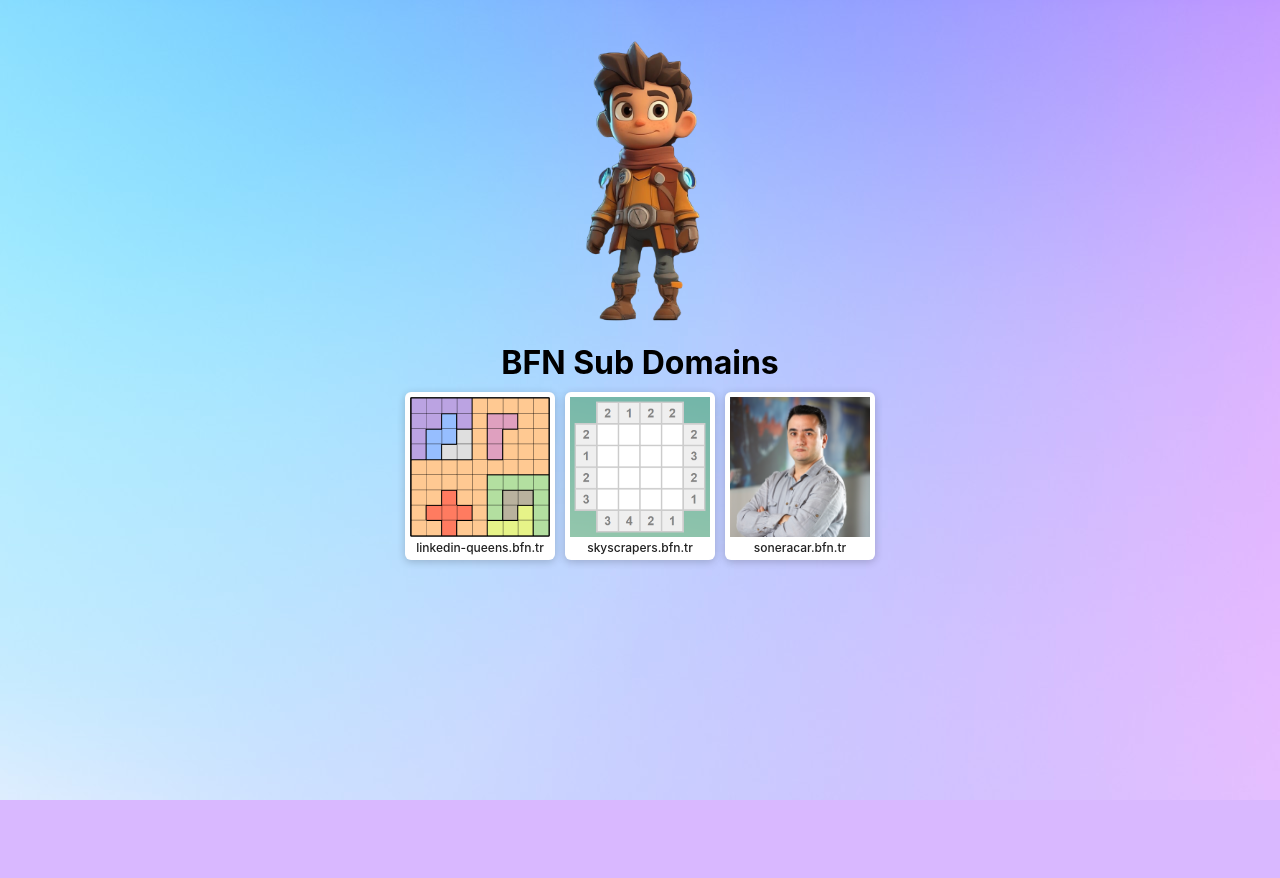
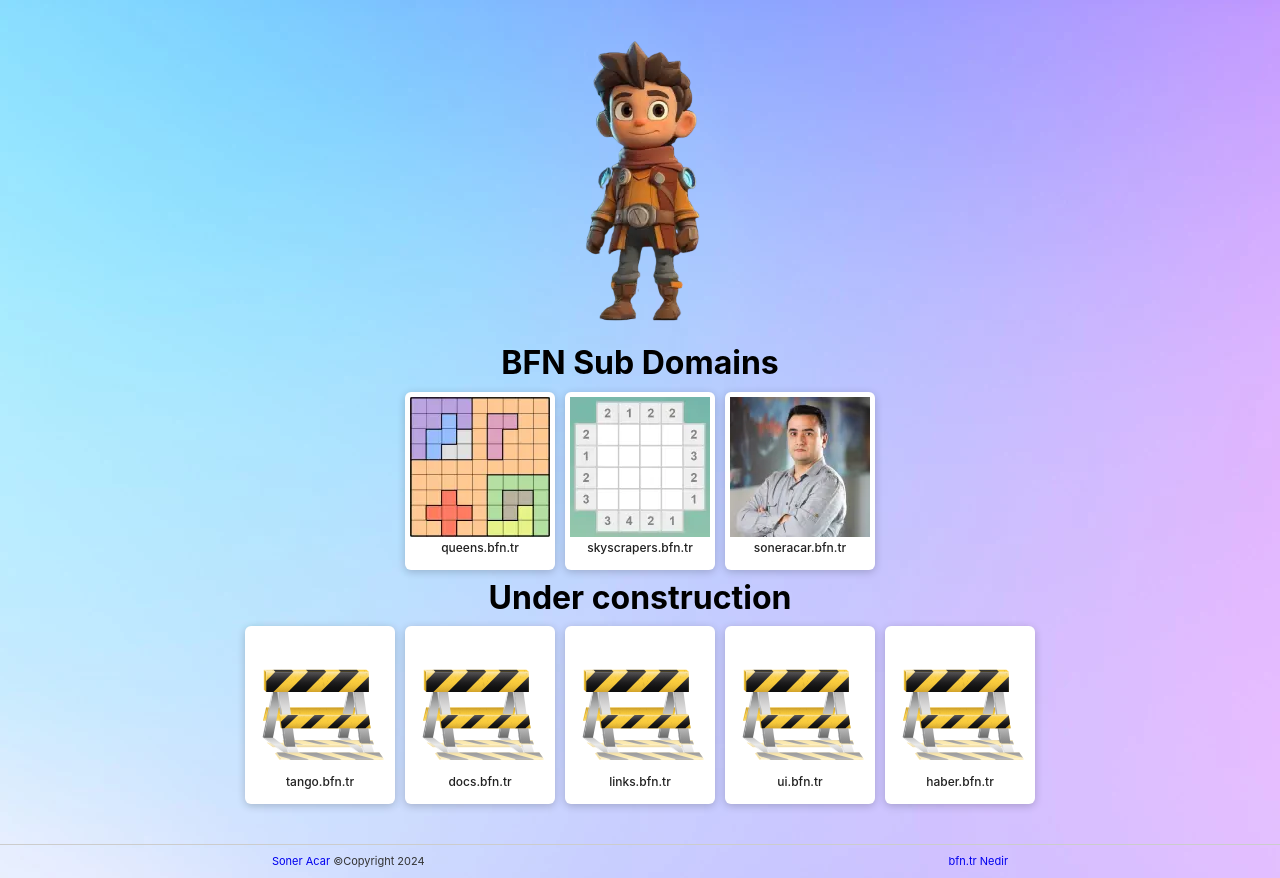
Before and after one commit to bfn-yazilim/bfn.tr, a PHP site: page / in a window 1280 px wide. Before the commit the page ends 800 px from the top, so only its background shows below. Run offline with PHP 8.4, Linux system fonts and the light colour scheme.

Commit message:
🎯 : toto added.

```diff
--- a/assets/css/main.css
+++ b/assets/css/main.css
@@ -44,19 +44,22 @@ html {
   line-height: 1.15;
   -webkit-text-size-adjust: 100%;
   overscroll-behavior-y: contain;
+  height: 100%;
 }
 
 body {
+  display: flex;
+  flex-direction: column;
+  justify-content: space-between;
+  align-items: center;
   width: 100%;
-  font-family: Inter, sans-serif;
-  background: #f4f2ee url(../img/bfn-yazilim-background.jpg) no-repeat top
+  height: 100%;
+  background: #f4f2ee url(../img/bfn-yazilim-background.webp) no-repeat top
     center;
   transition: all 1s ease-out;
   scroll-behavior: smooth;
   overscroll-behavior-y: contain;
 
-  display: flex;
-  justify-content: center;
   font-family: -apple-system, system-ui, BlinkMacSystemFont, Segoe UI, Roboto,
     Helvetica Neue, Fira Sans, Ubuntu, Oxygen, Oxygen Sans, Cantarell,
     Droid Sans, Apple Color Emoji, Segoe UI Emoji, Segoe UI Emoji,
@@ -65,7 +68,7 @@ body {
 
 main {
   display: flex;
-  width: 1200px;
+  width: 100%;
   flex-direction: column;
   justify-content: center;
   align-items: center;
@@ -117,12 +120,31 @@ main .links .link p {
 main .links a:hover {
   text-decoration: none;
   box-shadow: 0px 2px 8px #00000066;
-
 }
 
+main p {
+  text-align: left;
+  margin-bottom:10px;
+}
+
+main.page {
+  max-width:800px;
+}
+
+footer {
+  border-top: 1px solid #ccc;
+  padding: 10px;
+  text-align: center;
+  font-size: 11px;
+  color: #333;
+  width: 100%;
+  margin: 10px;
+  display:flex;
+  justify-content: space-around;
+}
 
 @media (max-width: 768px) {
- main {
+  main {
     padding: 30px 10px;
- }
+  }
 }
--- a/index.html
+++ b/index.html
@@ -6,21 +6,40 @@
     <meta name="viewport" content="width=device-width, initial-scale=1.0">
     <title>BFN Sub Domains</title>
 
-    <link rel="stylesheet" href="assets/css/main.css?v=0.0.4">
-    <script async src="https://pagead2.googlesyndication.com/pagead/js/adsbygoogle.js?client=ca-pub-1296049589985967"
-     crossorigin="anonymous"></script>
+    <link rel="stylesheet" href="assets/css/main.css?v=0.0.6">
+    <meta content="/assets/img/soner-acar.webp" itemprop="image">
+    <!-- <script async src="https://pagead2.googlesyndication.com/pagead/js/adsbygoogle.js?client=ca-pub-1296049589985967"
+     crossorigin="anonymous"></script> -->
+     <!-- Google tag (gtag.js) -->
+<script async src="https://www.googletagmanager.com/gtag/js?id=G-0BF6Y6J8VK"></script>
+<script>
+  window.dataLayer = window.dataLayer || [];
+  function gtag(){dataLayer.push(arguments);}
+  gtag('js', new Date());
+
+  gtag('config', 'G-0BF6Y6J8VK');
+</script>
 </head>
-
 <body>
     <main>
-        <img class="character" src="assets/img/soner-acar.png">
+        <img class="character" src="assets/img/soner-acar.webp" width="150px" height="305px" alt="Soner Acar" />
         <h1>BFN Sub Domains</h1>
         <div class="links">
-            <a class="link" href="https://linkedin-queens.bfn.tr" target="_blank" title="linkedin-queens.bfn.tr"><img src="assets/img/links/linkedin-queens.png" alt="linkedin-queens.bfn.tr"><p>linkedin-queens.bfn.tr</p></a>
-            <a class="link" href="https://skyscrapers.bfn.tr" target="_blank" title="skyscrapers.bfn.tr"><img src="assets/img/links/skyscrapers.png" alt="skyscrapers.bfn.tr"><p>skyscrapers.bfn.tr</p></a>
-            <a class="link" href="https://soneracar.bfn.tr" target="_blank" title="soneracar.bfn.tr"><img src="assets/img/links/soneracar.png" alt="soneracar.bfn.tr"><p>soneracar.bfn.tr</p></a>
+            <a class="link" href="https://queens.bfn.tr" target="_blank" title="queens.bfn.tr"><img src="assets/img/links/queens.webp" alt="queens game" width="140px" height="140px"><p>queens.bfn.tr</p></a>
+            <a class="link" href="https://skyscrapers.bfn.tr" target="_blank" title="skyscrapers.bfn.tr"><img src="assets/img/links/skyscrapers.webp" alt="skyscrapers game" width="140px" height="140px"><p>skyscrapers.bfn.tr</p></a>
+            <a class="link" href="https://soneracar.bfn.tr" target="_blank" title="soneracar.bfn.tr"><img src="assets/img/links/soneracar.webp" alt="soneracar profile page" width="140px" height="140px"><p>soneracar.bfn.tr</p></a>
+        </div>
+        <h1>Under construction</h1>
+        <div class="links">
+            <a class="link" href="#" title="tango.bfn.tr"><img src="assets/img/links/todo.svg" alt="tango game" width="140px" height="140px"><p>tango.bfn.tr</p></a>
+            <a class="link" href="#" title="docs.bfn.tr"><img src="assets/img/links/todo.svg" alt="docs page" width="140px" height="140px"><p>docs.bfn.tr</p></a>
+            <a class="link" href="#" title="links.bfn.tr"><img src="assets/img/links/todo.svg" alt="links page" width="140px" height="140px"><p>links.bfn.tr</p></a>
+            <a class="link" href="#" title="ui.bfn.tr"><img src="assets/img/links/todo.svg" alt="ui page" width="140px" height="140px"><p>ui.bfn.tr</p></a>
+            <a class="link" href="#" title="haber.bfn.tr"><img src="assets/img/links/todo.svg" alt="haber page" width="140px" height="140px"><p>haber.bfn.tr</p></a>
         </div>
     </main>
+    <footer>
+        <span><a href="https://soneracar.bfn.tr" target="_blank" title="Soner Acar'ın Kişisel İnternet Sitesi">Soner Acar</a> ©Copyright 2024</span>  <a href="/about" title="bfn.tr Nedir">bfn.tr Nedir</a>
+    </footer>
 </body>
-
 </html>
```
Also changed, not shown: about.html (added, +37 -0 lines), .htaccess (added), assets/img/bfn-yazilim-background.webp (added), assets/img/links/queens.png (renamed from assets/img/links/linkedin-queens.png), assets/img/links/queens.webp (added), assets/img/links/skyscrapers.png, assets/img/links/skyscrapers.webp (added), assets/img/links/soneracar.png, assets/img/links/soneracar.webp (added), assets/img/links/todo.svg (added), assets/img/soner-acar.png, assets/img/soner-acar.webp (added).
